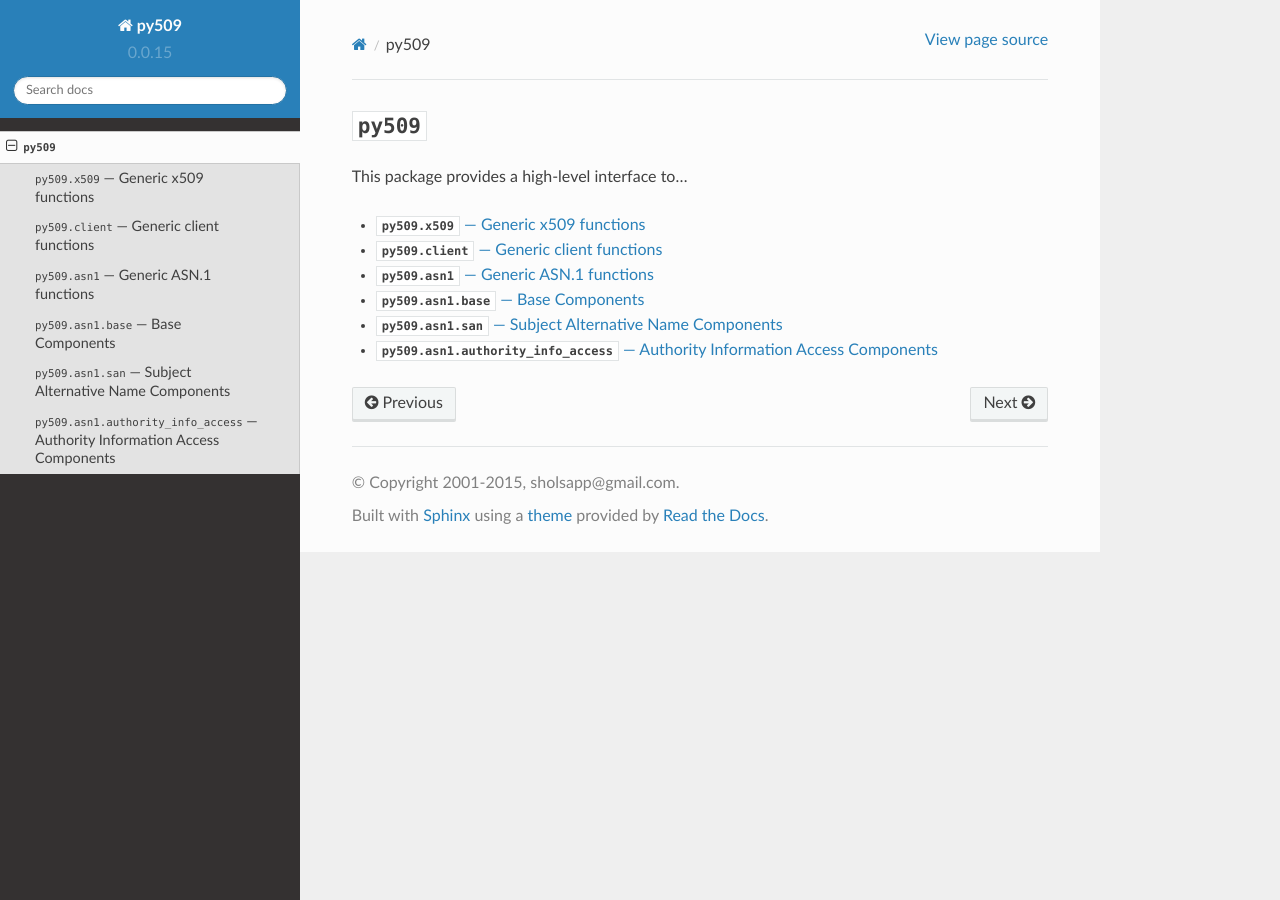
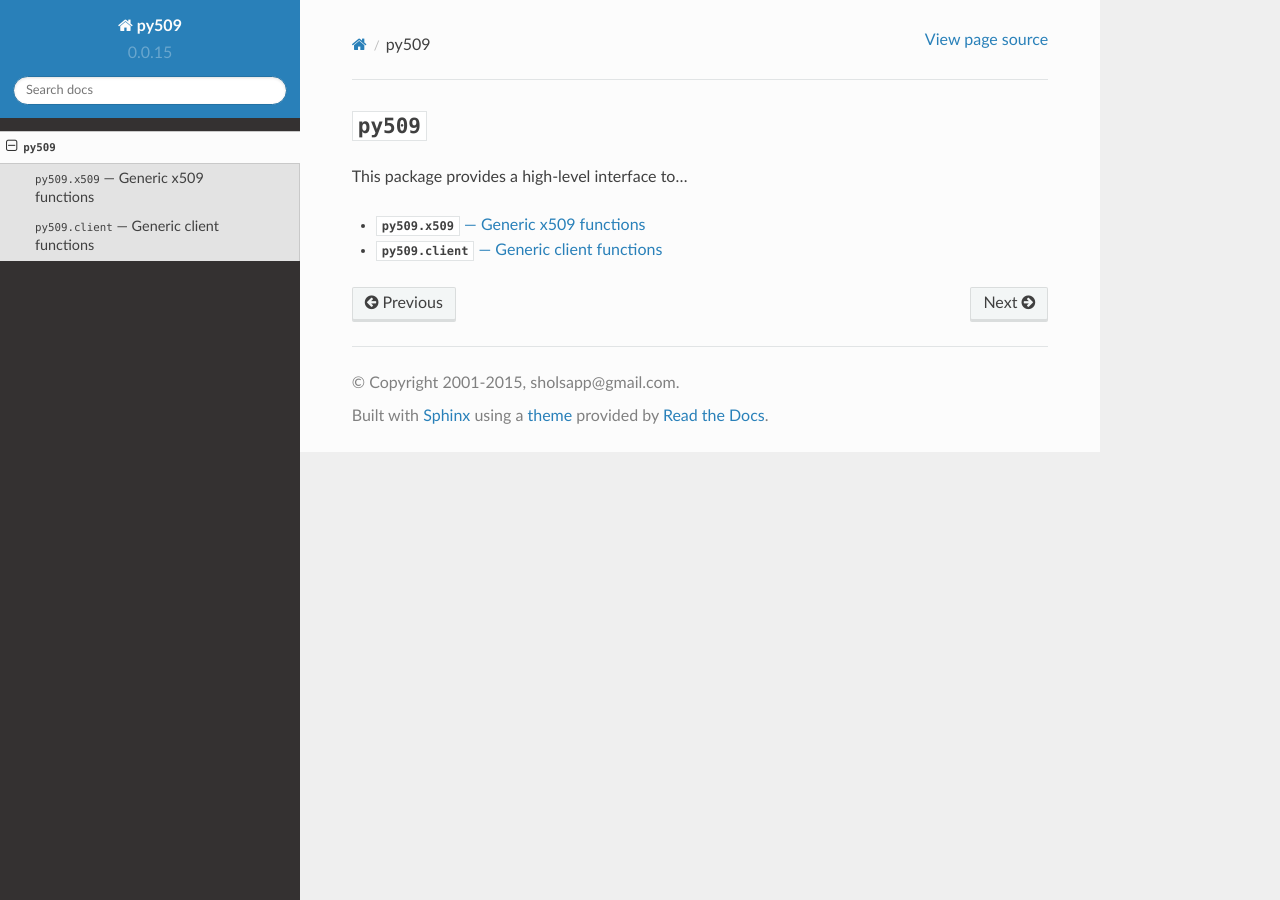
Before and after one commit to sholsapp/py509, a Sphinx documentation site: the page built from docs/api.rst, in a window 1280 px wide. Built offline with Sphinx 7.4.7 and the Read the Docs theme 2.0.0, drawn with Linux system fonts in a browser that asks for light colours.

Commit message:
Remove ans1 from documentation.

```diff
--- a/docs/api.rst
+++ b/docs/api.rst
@@ -13,4 +13,3 @@ This package provides a high-level interface to...
 
    api/py509
    api/client
-   api/asn1
--- a/docs/api/asn1.rst
+++ /dev/null
@@ -1,22 +0,0 @@
-.. _py509-asn1:
-
-:py:mod:`py509.asn1` --- Generic ASN.1 functions
-================================================
-
-:py:mod:`py509.asn1.base` --- Base Components
-=============================================
-
-.. automodule:: py509.asn1.base
-                :members: GeneralName, GeneralNames
-
-:py:mod:`py509.asn1.san` --- Subject Alternative Name Components
-================================================================
-
-.. automodule:: py509.asn1.san
-                :members:
-
-:py:mod:`py509.asn1.authority_info_access` --- Authority Information Access Components
-======================================================================================
-
-.. automodule:: py509.asn1.authority_info_access
-                :members:
```
